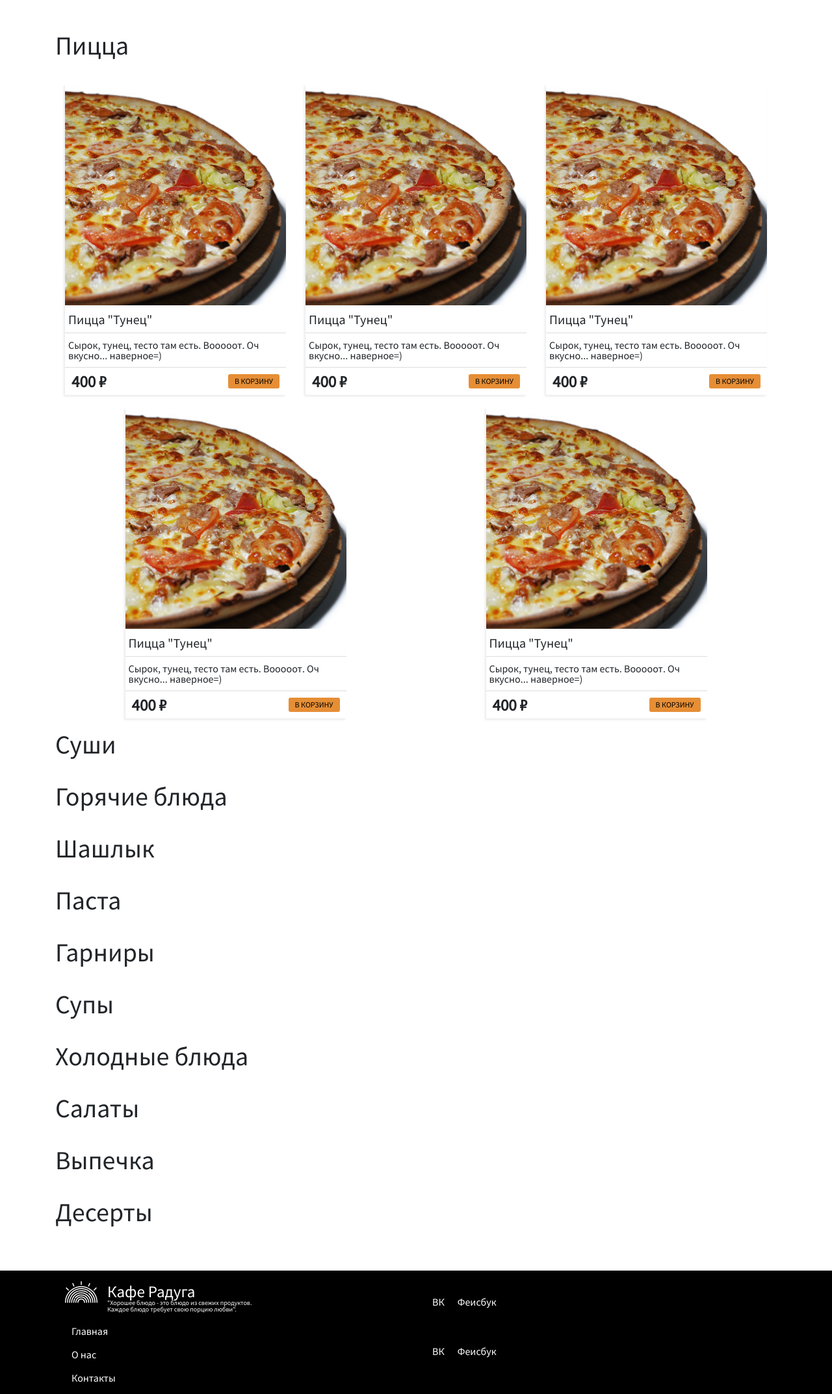
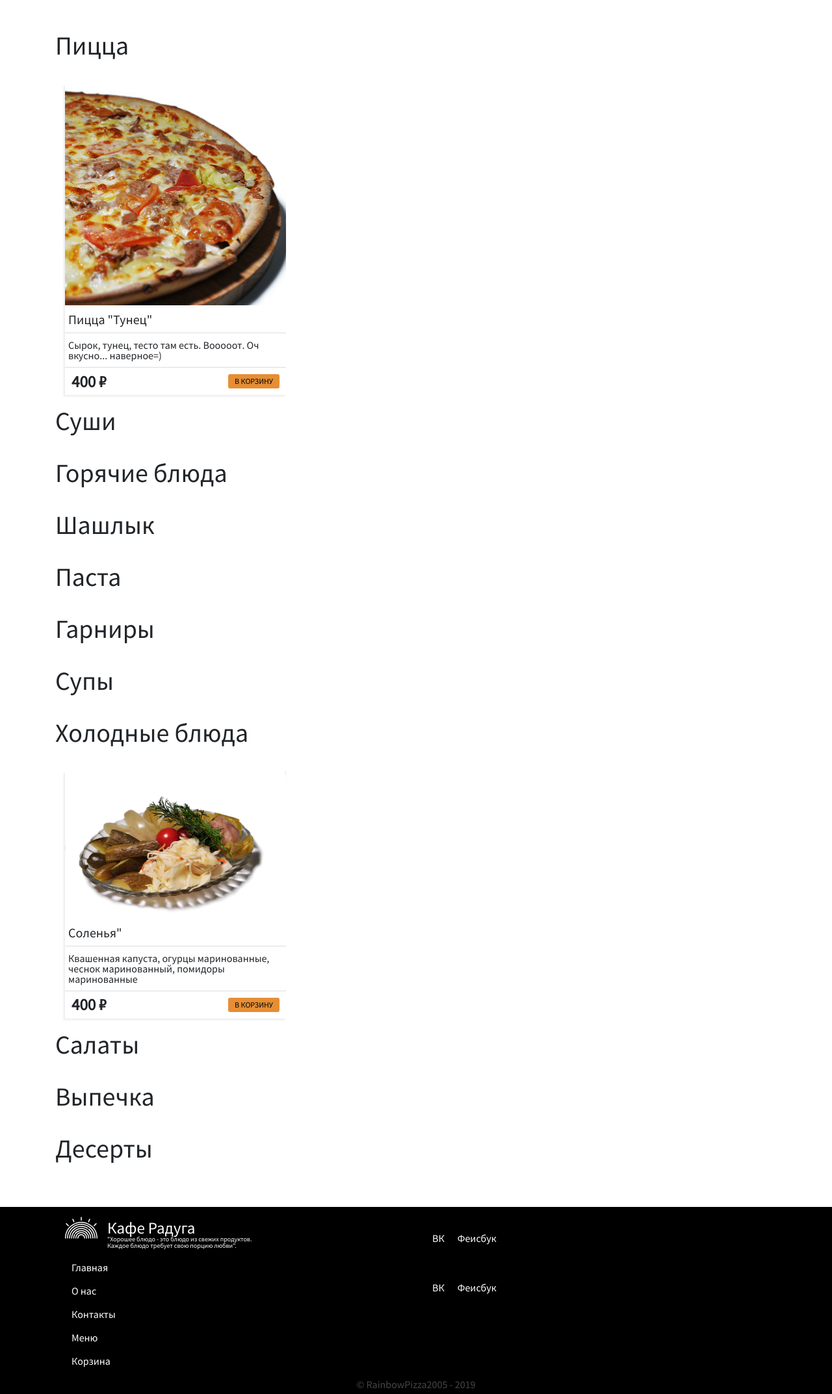
Before and after one commit to TheGreenForest/raibowcaffe, a PHP site: page /menu.php in a window 1280 px wide. Shown: the part 75-2221 px from the top of the page at 65% size. Run offline with PHP 8.4, Linux system fonts and the light colour scheme.

Commit message:
Обновление меню

```diff
--- a/css/menu.css
+++ b/css/menu.css
@@ -16,7 +16,6 @@
 
 .article {
     flex-wrap: wrap;
-    justify-content: space-around;
 }
 
 .item-card {
--- a/menu.php
+++ b/menu.php
@@ -17,6 +17,7 @@
         <div class="container">
             <h1>Пицца</h1>
             <div class="article flex">
+
                 <div class="item-wrapper col-md-4">
                     <div class="item-card ">
                         <img src="/image/menu/pizza/tunec.jpg" alt="">
@@ -28,52 +29,11 @@
                         </div>
                     </div>
                 </div>
-                <div class="item-wrapper col-md-4">
-                    <div class="item-card ">
-                        <img src="/image/menu/pizza/tunec.jpg" alt="">
-                        <h2>Пицца "Тунец"</h2>
-                        <p>Сырок, тунец, тесто там есть. Вооооот. Оч вкусно... наверное=)</p>
-                        <div class="buy flex">
-                            <p>400 <span style="font-size: 25px;">₽</span></p>
-                            <button class="add-cart">В корзину</button>
-                        </div>
-                    </div>
-                </div>
-                <div class="item-wrapper col-md-4">
-                    <div class="item-card ">
-                        <img src="/image/menu/pizza/tunec.jpg" alt="">
-                        <h2>Пицца "Тунец"</h2>
-                        <p>Сырок, тунец, тесто там есть. Вооооот. Оч вкусно... наверное=)</p>
-                        <div class="buy flex">
-                            <p>400 <span style="font-size: 25px;">₽</span></p>
-                            <button class="add-cart">В корзину</button>
-                        </div>
-                    </div>
-                </div>
-                <div class="item-wrapper col-md-4">
-                    <div class="item-card ">
-                        <img src="/image/menu/pizza/tunec.jpg" alt="">
-                        <h2>Пицца "Тунец"</h2>
-                        <p>Сырок, тунец, тесто там есть. Вооооот. Оч вкусно... наверное=)</p>
-                        <div class="buy flex">
-                            <p>400 <span style="font-size: 25px;">₽</span></p>
-                            <button class="add-cart">В корзину</button>
-                        </div>
-                    </div>
-                </div><div class="item-wrapper col-md-4">
-    <div class="item-card ">
-        <img src="/image/menu/pizza/tunec.jpg" alt="">
-        <h2>Пицца "Тунец"</h2>
-        <p>Сырок, тунец, тесто там есть. Вооооот. Оч вкусно... наверное=)</p>
-        <div class="buy flex">
-            <p>400 <span style="font-size: 25px;">₽</span></p>
-            <button class="add-cart">В корзину</button>
-        </div>
-    </div>
-</div>
+
+            </div>
 
 
-            </div>
+
 
             <h1>Суши</h1>
             <div class="article flex">
@@ -101,7 +61,17 @@
             </div>
             <h1>Холодные блюда</h1>
             <div class="article flex">
-
+                <div class="item-wrapper col-md-4">
+                    <div class="item-card ">
+                        <img src="/image/menu/cold/sol.jpg" alt="">
+                        <h2>Соленья"</h2>
+                        <p>Квашенная капуста, огурцы маринованные, чеснок маринованный, помидоры маринованные</p>
+                        <div class="buy flex">
+                            <p>400 <span style="font-size: 25px;">₽</span></p>
+                            <button class="add-cart">В корзину</button>
+                        </div>
+                    </div>
+                </div>
             </div>
             <h1>Салаты</h1>
             <div class="article flex">
@@ -115,10 +85,7 @@
             <div class="article flex">
 
             </div>
-
-
         </div>
-
     </div>
     <?php require ('modules/footer.php');?>
 </body>
```
Also changed, not shown: image/menu/DSC_0277.JPG (added), image/menu/cold/sol.jpg (added).
